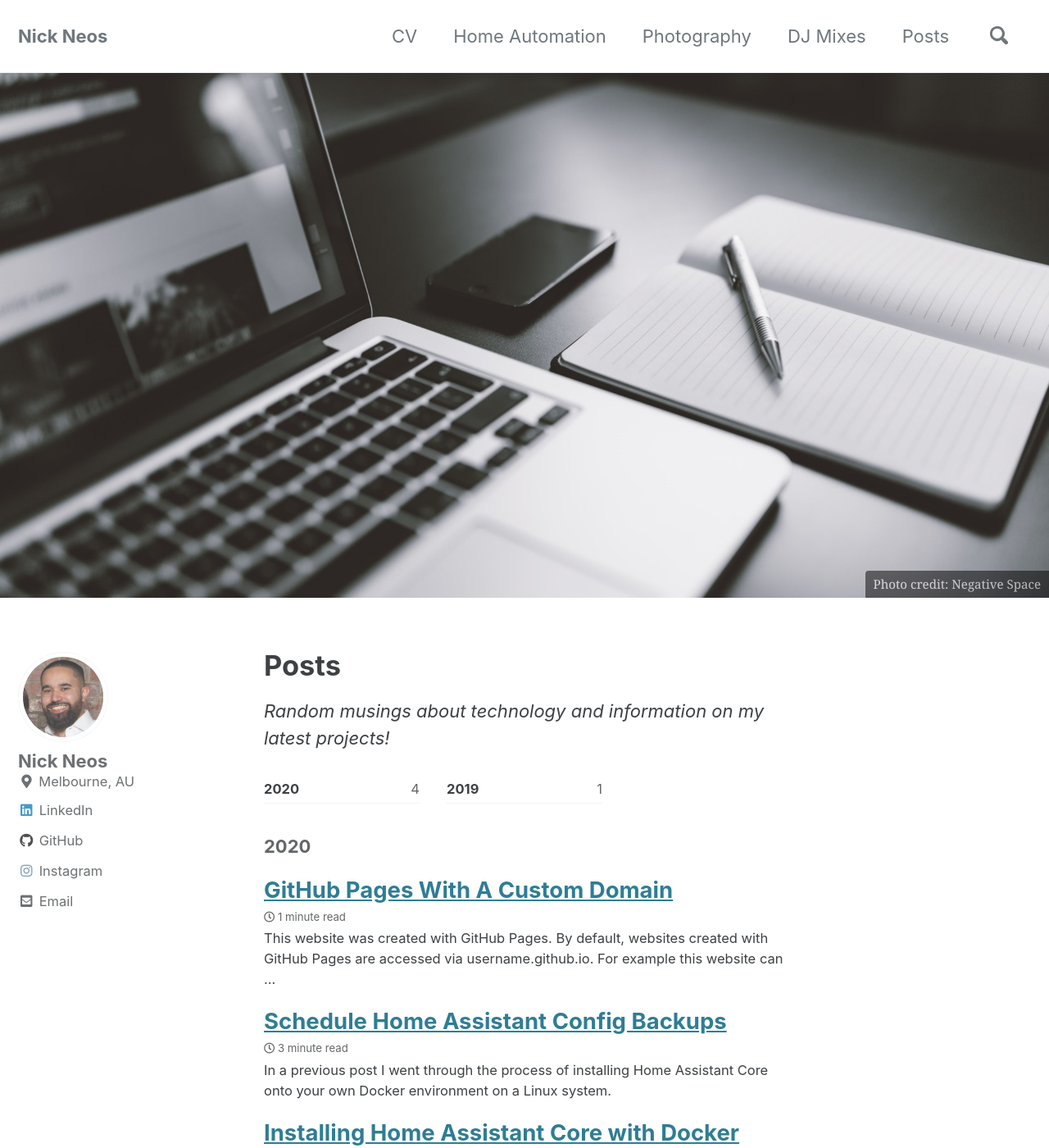
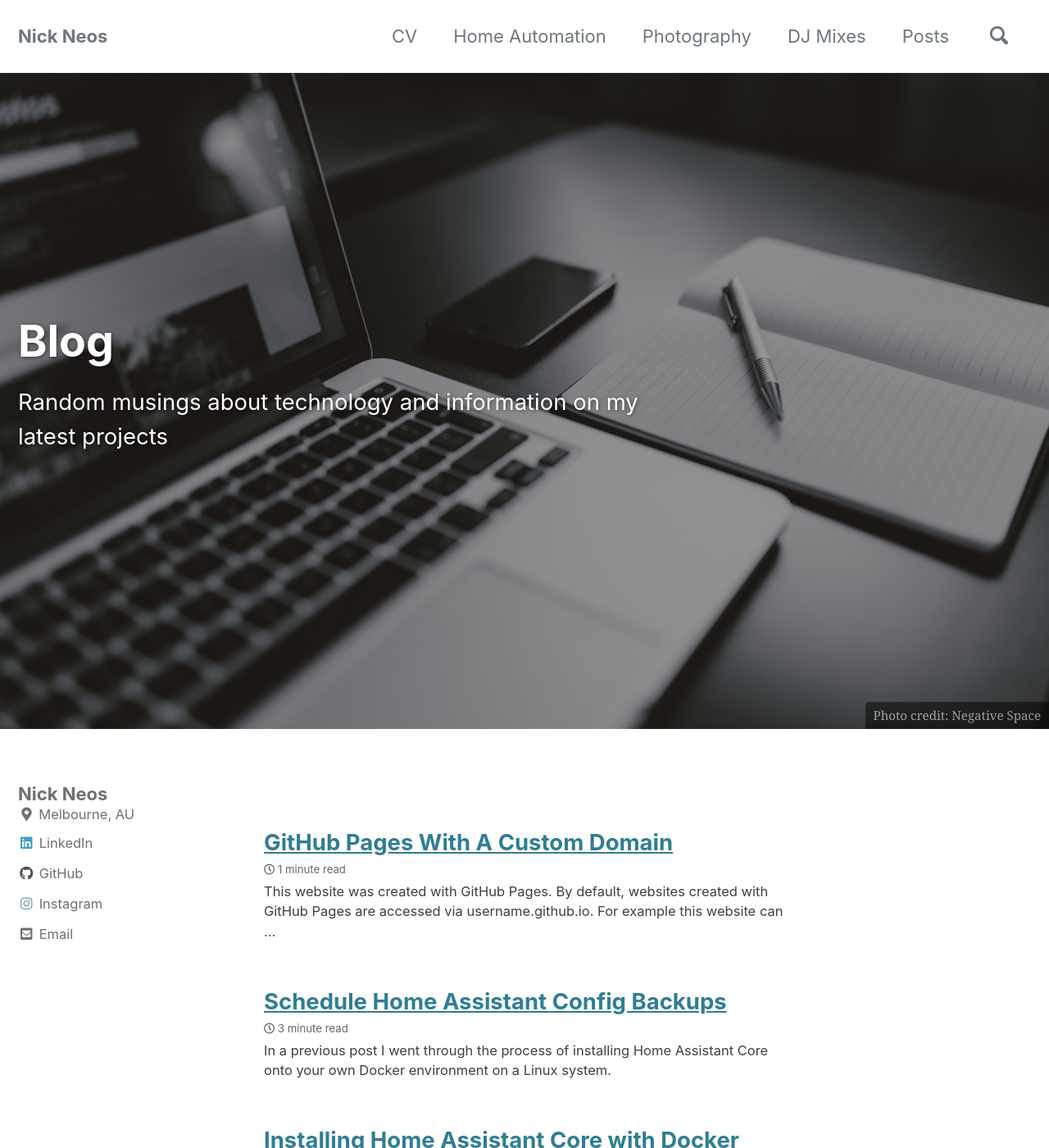
Before and after one commit to nickneos/nickneos.github.io, a Jekyll site: the page built from posts/index.html, in a window 1280 px wide and 1400 px high. Shown: the whole window at 82% size. Built offline with Jekyll 4.4.1, drawn with Linux system fonts in a browser that asks for light colours; cached includes are drawn as plain includes; the list of posts is cut into pages by our own code; some of the changed lines change nothing that is shown; some of the changed text lies outside the part shown.

Commit message:
update posts pagination

```diff
--- a/_config.yml
+++ b/_config.yml
@@ -20,7 +20,7 @@
 title_separator          : "-"
 subtitle                 : # site tagline that appears below site title in masthead
 name                     : "Nick Neos"
-description              : "An amazing website."
+description              : "Nick Neos's Personal Website"
 url                      : "https://www.nickneos.com" # the base hostname & protocol for your site e.g. "https://mmistakes.github.io"
 baseurl                  : "/" # the subpath of your site, e.g. "/blog"
 repository               : # GitHub username/repo-name e.g. "mmistakes/minimal-mistakes"
@@ -81,7 +81,7 @@
 # Site Author
 author:
   name             : "Nick Neos"
-  avatar           : /assets/images/NN.jpg
+  # avatar           : /assets/images/NN.jpg
   # bio              : Full time data engineer and tech geek with interests in home automation, photography and djing.
   location         : Melbourne, AU
   email            : nicholas.neos@gmail.com
@@ -185,9 +185,9 @@
 
 # Outputting
 permalink: :year/:month/:day/:title/ # /:categories/:title/
-paginate: 5 # amount of posts to show
-paginate_path: /page:num/
-timezone: # https://en.wikipedia.org/wiki/List_of_tz_database_time_zones
+paginate: 10 # amount of posts to show
+paginate_path: /posts/page:num/
+timezone: Australia/Melbourne # https://en.wikipedia.org/wiki/List_of_tz_database_time_zones
 
 
 # Plugins (previously gems:)
@@ -257,7 +257,7 @@
       comments: true
       share: true
       related: true
-      classes: wide
+      # classes: wide
   - scope:
       path: ""
       type: pages
--- /dev/null
+++ b/_layouts/paginate.html
@@ -0,0 +1,20 @@
+---
+layout: archive
+---
+
+{{ content }}
+
+{% if paginator %}
+  {% assign posts = paginator.posts %}
+{% else %}
+  {% assign posts = site.posts %}
+{% endif %}
+
+{% assign entries_layout = page.entries_layout | default: 'list' %}
+<div class="entries-{{ entries_layout }}">
+  {% for post in posts %}
+    {% include archive-single.html type=entries_layout %}
+  {% endfor %}
+</div>
+
+{% include paginator.html %}
--- a/_pages/posts.md
+++ /dev/null
@@ -1,10 +0,0 @@
----
-title: Posts
-permalink: /posts/
-layout: posts
-header:
-  image: /assets/images/blog_2x1.jpg
-  caption: "Photo credit: [Negative Space](https://www.pexels.com/photo/iphone-notebook-pen-working-34088/)"
----
-
-*Random musings about technology and information on my latest projects!*
--- /dev/null
+++ b/posts/index.html
@@ -0,0 +1,10 @@
+---
+title: Blog
+tagline: Random musings about technology and information on my latest projects
+layout: paginate
+header:
+  overlay_image: /assets/images/blog.jpg
+  overlay_filter: 0.4
+  overlay_height: 800
+  caption: "Photo credit: [Negative Space](https://www.pexels.com/photo/iphone-notebook-pen-working-34088/)"
+---
```
